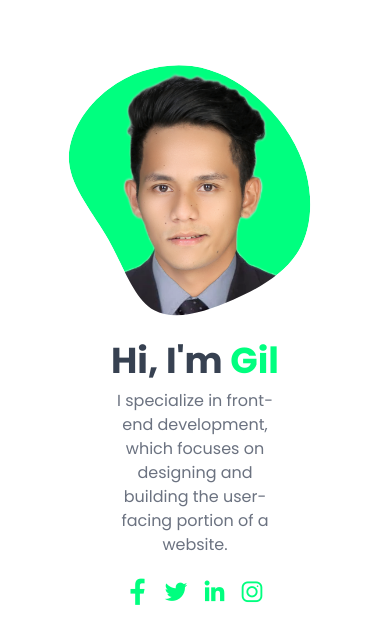
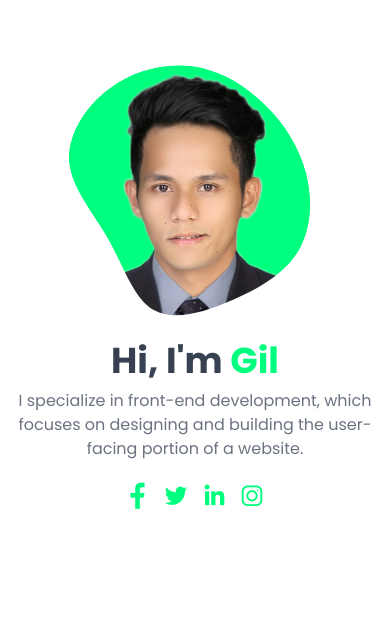
Before and after one commit to bnycheats/my-porfolio, a Next.js app: page / in a window 390 px wide. Shown: the top 644 px of the page. Built offline with nearby package versions, Linux system fonts and the light colour scheme.

Commit message:
minor changes

```diff
--- a/src/components/SectionHero/SectionHero.tsx
+++ b/src/components/SectionHero/SectionHero.tsx
@@ -10,7 +10,7 @@ export function SectionHero() {
         order-2
         md:order-2
         flex-shrink-0
-        w-1/2
+        md:w-1/2
         flex
         flex-col
         md:items-start
--- a/tailwind.config.js
+++ b/tailwind.config.js
@@ -24,7 +24,7 @@ module.exports = {
     container: {
       center: true,
       screens: {
-        lg: "1024px",
+        laptop: "1024px",
       },
       padding: {
         DEFAULT: "1rem",
```
